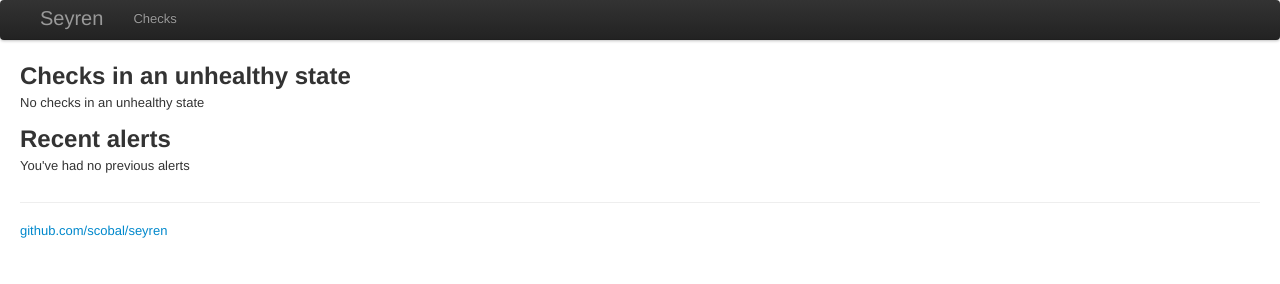
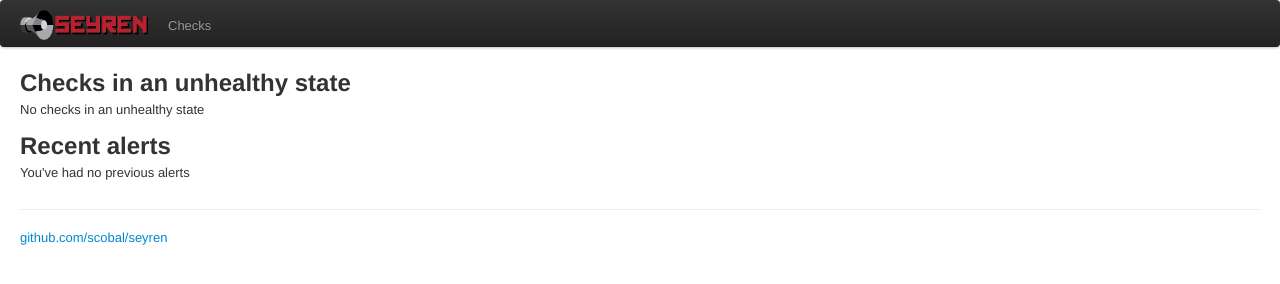
Before and after one commit to scobal/seyren, a plain HTML site: page seyren-web/src/main/webapp/index.html in a window 1280 px wide. Drawn offline with Linux system fonts and the light colour scheme; no server answers.

Commit message:
Add logo and new favicon

```diff
--- a/seyren-web/src/main/webapp/css/override-bootstrap.css
+++ b/seyren-web/src/main/webapp/css/override-bootstrap.css
@@ -3,3 +3,5 @@
     padding: 15px;
     overflow-y: auto;
 }
+.logo { padding: 3px 8px 0 0;}
+.navbar-inner { padding: 7px 0 0 0;}
--- a/seyren-web/src/main/webapp/index.html
+++ b/seyren-web/src/main/webapp/index.html
@@ -19,7 +19,7 @@
         <div class="navbar">
             <div class="navbar-inner">
                 <div class="container-fluid">
-                    <a href="#/" class="brand">Seyren</a>
+                    <a href="#/" class="pull-left logo"><img src="./img/seyren-logo.png" height="30" width="130"></img></a>
                     <ul class="nav">
                         <li><a href="#/checks">Checks</a></li>
                     </ul>
```
Also changed, not shown: seyren-web/src/main/webapp/img/favicon.ico, seyren-web/src/main/webapp/img/seyren-logo.png (added).
